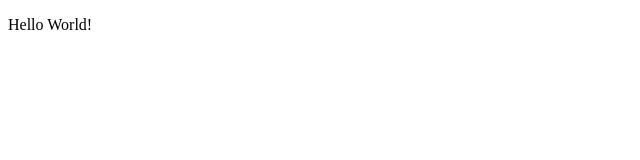
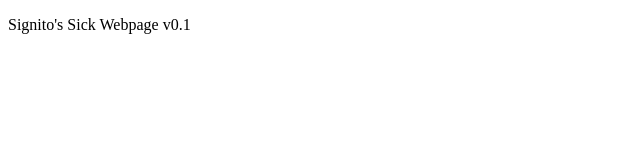
Before and after one commit to bizaphy/bizaphy.github.io, a plain HTML site: page index.html in a window 1280 px wide. Shown: the whole page, without its empty margins (0-640 px from the left). Drawn offline with Linux system fonts and the light colour scheme.

Commit message:
Third commit

```diff
--- a/index.html
+++ b/index.html
@@ -6,6 +6,6 @@
     <title>Document</title>
   </head>
   <body>
-    <p>Hello World!</p>
+    <p>Signito's Sick Webpage v0.1</p>
   </body>
 </html>
```
